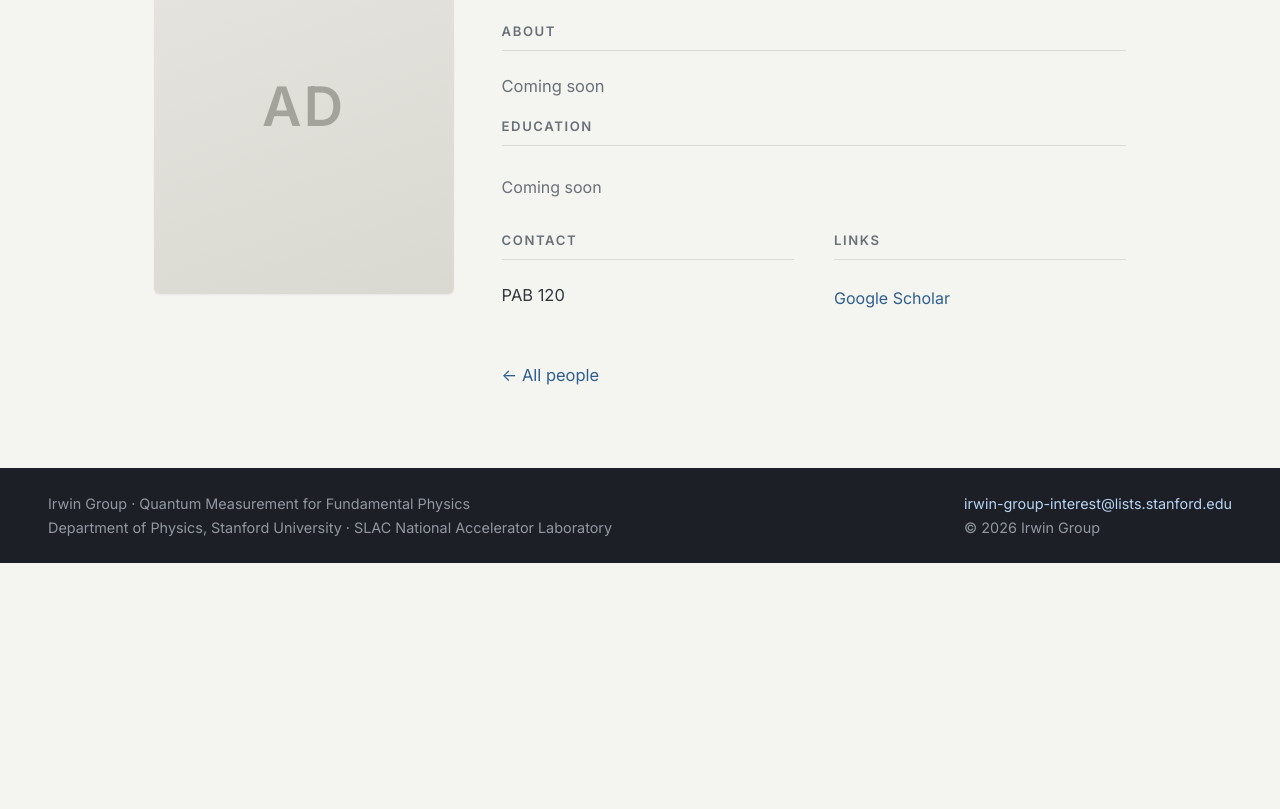
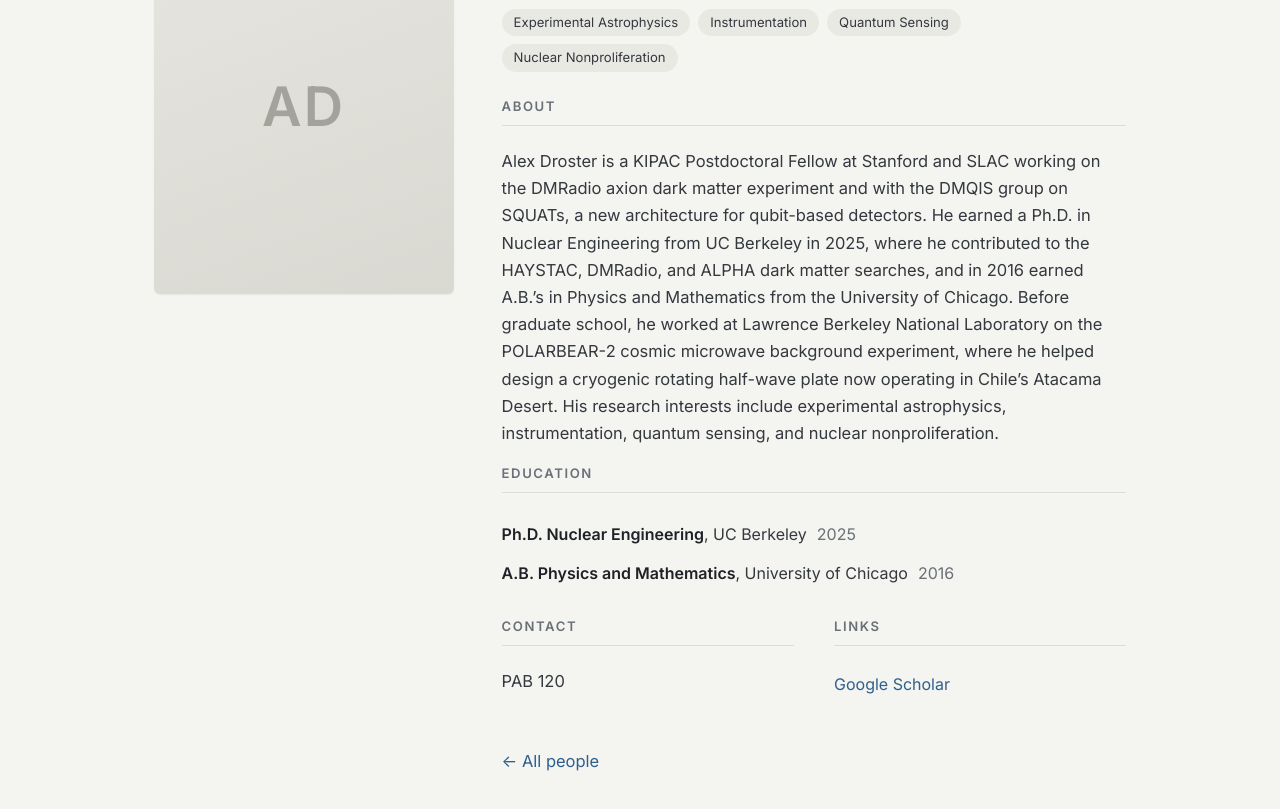
Before and after one commit to irwin-group/irwin-group-site, a plain HTML site: page person-alex-droster.html in a window 1280 px wide. Shown: the part 269-1078 px from the top of the page. Before the commit the page ends 832 px from the top, so only its background shows below. Drawn offline with nearby package versions, Linux system fonts and the light colour scheme.

Commit message:
Update person-alex-droster.html
add alex's bio

```diff
--- a/person-alex-droster.html
+++ b/person-alex-droster.html
@@ -49,13 +49,15 @@
         <div class="profile-main">
           <h1>Alex Droster</h1>
           <div class="profile-role">KIPAC Fellow</div>
+          <div class="interests"><span class="tag-i">Experimental Astrophysics</span><span class="tag-i">Instrumentation</span><span class="tag-i">Quantum Sensing</span><span class="tag-i">Nuclear Nonproliferation</span></div>
 
           <h2 class="group-title">About</h2>
-          <p class="muted">Coming soon</p>
+          <p>Alex Droster is a KIPAC Postdoctoral Fellow at Stanford and SLAC working on the DMRadio axion dark matter experiment and with the DMQIS group on SQUATs, a new architecture for qubit-based detectors. He earned a Ph.D. in Nuclear Engineering from UC Berkeley in 2025, where he contributed to the HAYSTAC, DMRadio, and ALPHA dark matter searches, and in 2016 earned A.B.&rsquo;s in Physics and Mathematics from the University of Chicago. Before graduate school, he worked at Lawrence Berkeley National Laboratory on the POLARBEAR-2 cosmic microwave background experiment, where he helped design a cryogenic rotating half-wave plate now operating in Chile&rsquo;s Atacama Desert. His research interests include experimental astrophysics, instrumentation, quantum sensing, and nuclear nonproliferation.</p>
 
           <h2 class="group-title">Education</h2>
           <ul class="edu">
-            <li class="muted">Coming soon</li>
+            <li><span class="edu-deg">Ph.D. Nuclear Engineering</span>, UC Berkeley<span class="edu-year">2025</span></li>
+            <li><span class="edu-deg">A.B. Physics and Mathematics</span>, University of Chicago<span class="edu-year">2016</span></li>
           </ul>
 
           <div class="profile-cols">
```
